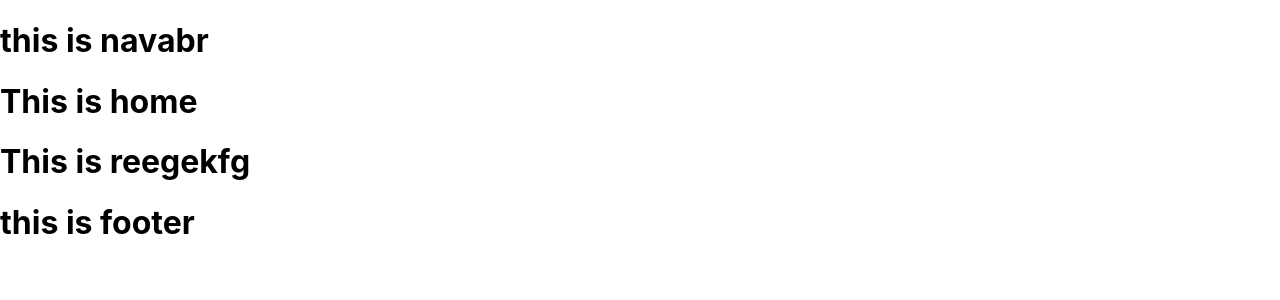
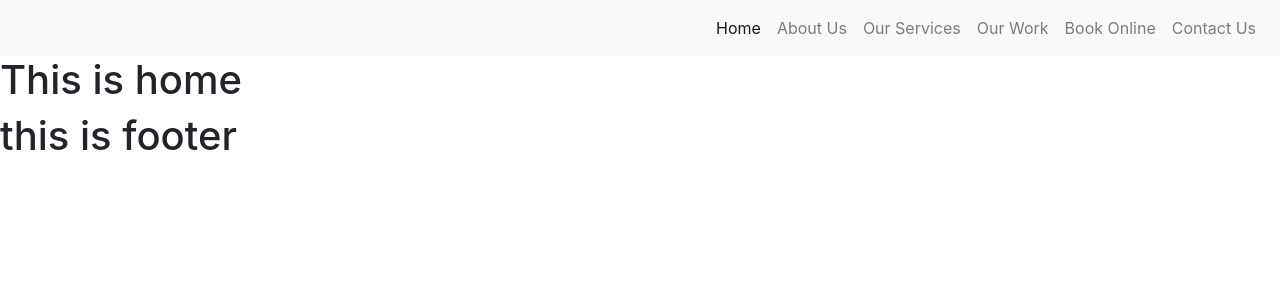
Before and after one commit to shabnam-priyanka/ottawa-reno, a Next.js app: page / in a window 1280 px wide. Shown: the top 300 px of the page. Built offline with nearby package versions, Linux system fonts and the light colour scheme.

Commit message:
project setup done @Mahbub-Hasan1

```diff
--- a/components/Layout.js
+++ b/components/Layout.js
@@ -1,20 +1,27 @@
-import React from "react";
 import Head from "next/head";
+import Footer from "./ShareComponent/Footer";
 import Navbar from "./ShareComponent/Navbar";
-import Footer from "./ShareComponent/Footer";
 
 const Layout = ({ children }) => {
   return (
     <div>
       <Head>
         <title>Ottawa-Reno</title>
+
+        {/* css bootstrap */}
+        <link rel="stylesheet" href="https://cdn.jsdelivr.net/npm/bootstrap@4.6.0/dist/css/bootstrap.min.css" integrity="sha384-B0vP5xmATw1+K9KRQjQERJvTumQW0nPEzvF6L/Z6nronJ3oUOFUFpCjEUQouq2+l" crossorigin="anonymous"></link>
       </Head>
+
       <Navbar />
+
       {children}
 
-      <h1>This is reegekfg</h1>
+      <Footer />
 
-      <Footer />
+      {/* js bootstrap */}
+      <script src="https://code.jquery.com/jquery-3.5.1.slim.min.js" integrity="sha384-DfXdz2htPH0lsSSs5nCTpuj/zy4C+OGpamoFVy38MVBnE+IbbVYUew+OrCXaRkfj" crossorigin="anonymous"></script>
+      <script src="https://cdn.jsdelivr.net/npm/popper.js@1.16.1/dist/umd/popper.min.js" integrity="sha384-9/reFTGAW83EW2RDu2S0VKaIzap3H66lZH81PoYlFhbGU+6BZp6G7niu735Sk7lN" crossorigin="anonymous"></script>
+      <script src="https://cdn.jsdelivr.net/npm/bootstrap@4.6.0/dist/js/bootstrap.min.js" integrity="sha384-+YQ4JLhjyBLPDQt//I+STsc9iw4uQqACwlvpslubQzn4u2UU2UFM80nGisd026JF" crossorigin="anonymous"></script>
     </div>
   );
 };
--- a/components/ShareComponent/Navbar.js
+++ b/components/ShareComponent/Navbar.js
@@ -1,9 +1,54 @@
-import React from "react";
+import Link from 'next/link';
 
 const Navbar = () => {
   return (
     <div>
-      <h1>this is navabr</h1>
+      <nav class="navbar navbar-expand-lg navbar-light bg-light">
+        {/* <a class="navbar-brand" href="#">Navbar</a> */}
+        <button class="navbar-toggler" type="button" data-toggle="collapse" data-target="#navbarNav" aria-controls="navbarNav" aria-expanded="false" aria-label="Toggle navigation">
+          <span class="navbar-toggler-icon"></span>
+        </button>
+        <div class="collapse navbar-collapse  justify-content-end" id="navbarNav">
+          <ul class="navbar-nav">
+
+            <li class="nav-item active">
+              <Link href="/">
+                <a class="nav-link">Home <span class="sr-only">(current)</span></a>
+              </Link>
+            </li>
+
+            <li class="nav-item">
+              <Link href="/">
+                <a class="nav-link">About Us</a>
+              </Link>
+            </li>
+
+            <li class="nav-item">
+              <Link href="/ourServices">
+                <a class="nav-link">Our Services</a>
+              </Link>
+            </li>
+
+            <li class="nav-item">
+              <Link href="/">
+                <a class="nav-link">Our Work</a>
+              </Link>
+            </li>
+
+            <li class="nav-item">
+              <Link href="/bookOnline">
+                <a class="nav-link">Book Online</a>
+              </Link>
+            </li>
+
+            <li class="nav-item">
+              <Link href="/">
+                <a class="nav-link">Contact Us</a>
+              </Link>
+            </li>
+          </ul>
+        </div>
+      </nav>
     </div>
   );
 };
--- a/pages/index.js
+++ b/pages/index.js
@@ -1,9 +1,8 @@
-import Head from "next/head";
 import styles from "../styles/Home.module.css";
 
 export default function Home() {
   return (
-    <div>
+    <div className={styles.Home}>
       <h1>This is home</h1>
     </div>
   );
```
Also changed, not shown: package.json (+10 -1 lines), pages/bookOnline.js (added, +10 -0 lines), pages/ourServices.js (added, +11 -0 lines), 2 other files (tests, documents, lock files or other folders).
